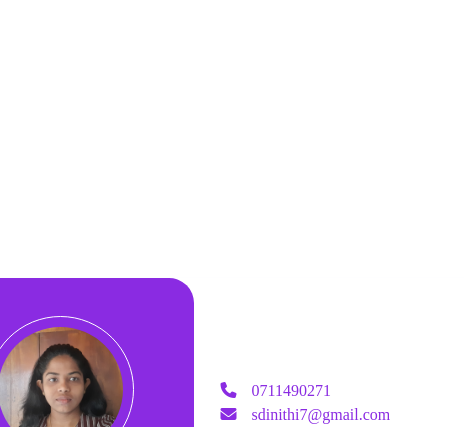
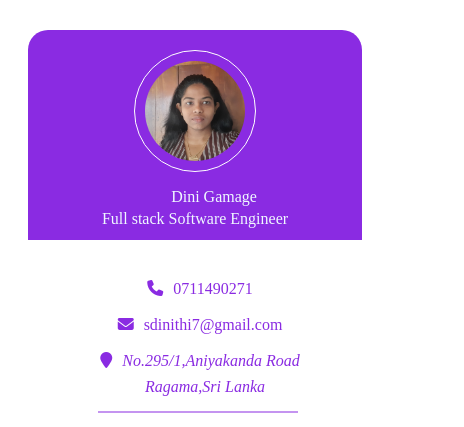
Before and after one commit to Dini-s/BusinessCard, a plain HTML site: page index.html in a window 390 px wide. Shown: the top 427 px of the page, 464 px wide, since content can reach past the window. Drawn offline with Linux system fonts and the light colour scheme.

Commit message:
responsive for mobile device

```diff
--- a/styles.css
+++ b/styles.css
@@ -112,3 +112,69 @@ p{
     margin: 10px;
 
 }
+@media only screen and (max-width: 420px) and (max-height: 920px)  {
+    body{
+        flex-direction: column;
+        height: auto;
+        padding: 20px;
+        align-items: stretch;
+
+    }
+    .mainPart{
+        flex-direction: column;
+        width: 100%;
+        box-shadow: none;
+        border-radius: 20px;
+        margin: 10px auto;
+        transform: none !important;
+    }
+
+    .left{
+        width: 100%;
+        text-align: center;
+
+    }
+    .img{
+        margin: 10px auto;
+    }
+    .overlay{
+        border-radius: 20px 20px 0 0;
+
+    }
+    .overlay::before,
+    .overlay::after{
+        display: none;
+    }
+    .dp{
+        width: 100px;
+        height: 100px;
+    }
+    .cardDetails{
+        margin-top: 20px;
+        text-align: center;
+        padding: 10px;
+    }
+    .contact i{
+        padding: 10px ;
+    }
+
+    .divider{
+        margin: 15px 60px;
+    }
+
+    .socialMedia{
+        padding-left: 20px;
+        flex-wrap: wrap;
+    }
+
+
+
+
+
+
+
+
+
+
+
+}
```
